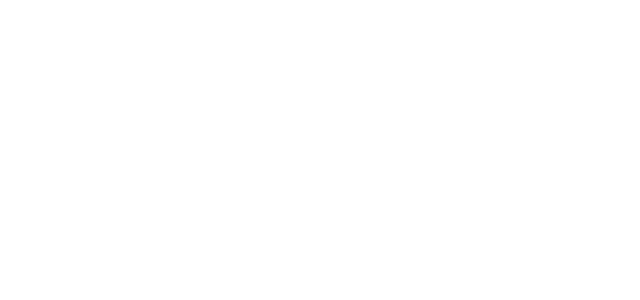
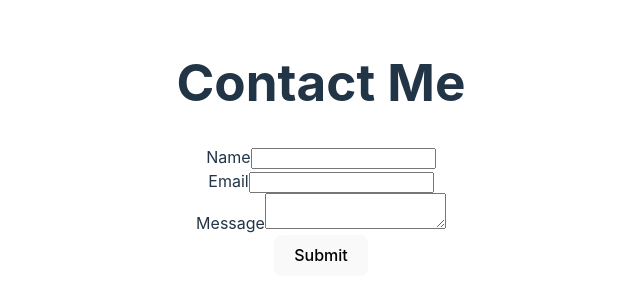
Before and after one commit to jsck45/portfolio-react, a React (Vite) app: page /contact in a window 1280 px wide. Before the commit this address had no page. Shown: the part 252-552 px from the top of the page, without its empty margins (319-959 px from the left). Built offline with nearby package versions, Linux system fonts and the light colour scheme.

Commit message:
added contact page

```diff
--- a/src/App.jsx
+++ b/src/App.jsx
@@ -1,7 +1,7 @@
 import './App.css'
 import Home from './pages/Home/Home';
 import About from './pages/About/About';
-// import Contact from './pages/Contact/Contact';
+import Contact from './pages/Contact/Contact';
 // import Portfolio from './pages/Portfolio/Portfolio';
 import { BrowserRouter as Router, Route, Routes } from "react-router-dom";
 
@@ -15,7 +15,7 @@
 
         <Route exact path="/" element={<Home />} />
         <Route path="/about" element={<About />} />
-        {/* <Route path="/contact" element={<Contact />} /> */}
+        <Route path="/contact" element={<Contact />} />
         {/* <Route path="/portfolio" element={<Portfolio />} /> */}
 
       </Routes>
--- a/src/pages/Contact/Contact.jsx
+++ b/src/pages/Contact/Contact.jsx
@@ -0,0 +1,91 @@
+import React, { useState } from "react";
+import "./Contact.css";
+
+const Contact = () => {
+  const [formData, setFormData] = useState({
+    name: "",
+    email: "",
+    message: "",
+  });
+
+  const [errors, setErrors] = useState({});
+
+  const handleInputChange = (e) => {
+    const { name, value } = e.target;
+    setFormData({ ...formData, [name]: value });
+  };
+
+  const handleSubmit = (e) => {
+    e.preventDefault();
+    const validationErrors = {};
+    if (!formData.name.trim()) {
+      validationErrors.name = "Name is required";
+    }
+    if (!formData.email.trim()) {
+      validationErrors.email = "Email is required";
+    } else if (!isValidEmail(formData.email)) {
+      validationErrors.email = "Invalid email address";
+    }
+    if (!formData.message.trim()) {
+      validationErrors.message = "Message is required";
+    }
+    if (Object.keys(validationErrors).length > 0) {
+      setErrors(validationErrors);
+    } else {
+      console.log("Form data submitted:", formData);
+      setFormData({ name: "", email: "", message: "" });
+      setErrors({});
+    }
+  };
+
+  const isValidEmail = (email) => {
+    const emailPattern = /^[a-zA-Z0-9._%+-]+@[a-zA-Z0-9.-]+\.[a-zA-Z]{2,}$/;
+    return emailPattern.test(email);
+  };
+
+  return (
+    <div className="contact-container">
+      <h1>Contact Me</h1>
+      <form onSubmit={handleSubmit}>
+        <div className="form-group">
+          <label htmlFor="name">Name</label>
+          <input
+            type="text"
+            id="name"
+            name="name"
+            value={formData.name}
+            onChange={handleInputChange}
+            required
+          />
+          {errors.name && <p className="error">{errors.name}</p>}
+        </div>
+        <div className="form-group">
+          <label htmlFor="email">Email</label>
+          <input
+            type="email"
+            id="email"
+            name="email"
+            value={formData.email}
+            onChange={handleInputChange}
+            required
+          />
+          {errors.email && <p className="error">{errors.email}</p>}
+        </div>
+        <div className="form-group">
+          <label htmlFor="message">Message</label>
+          <textarea
+            id="message"
+            name="message"
+            value={formData.message}
+            onChange={handleInputChange}
+            required
+          />
+          {errors.message && <p className="error">{errors.message}</p>}
+        </div>
+        <button type="submit">Submit</button>
+      </form>
+    </div>
+  );
+};
+
+export default Contact;
```
Also changed, not shown: src/pages/Contact/Contact.css (added).
